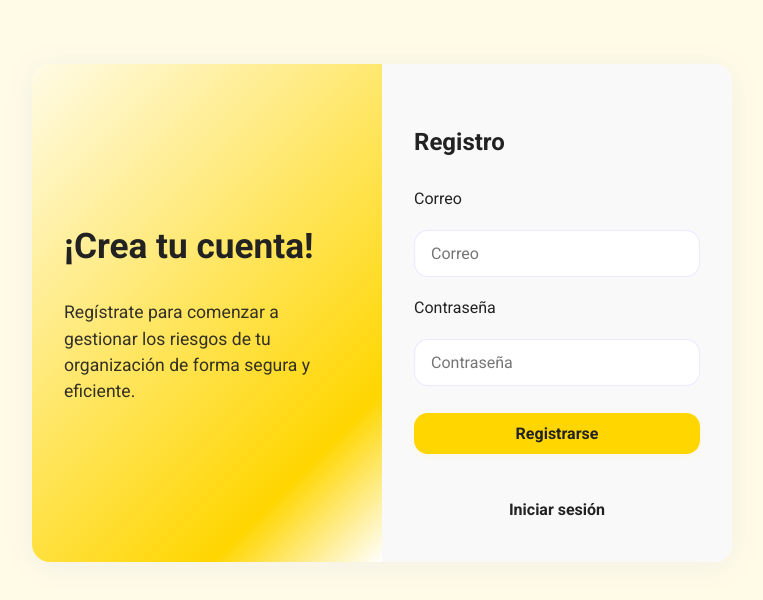
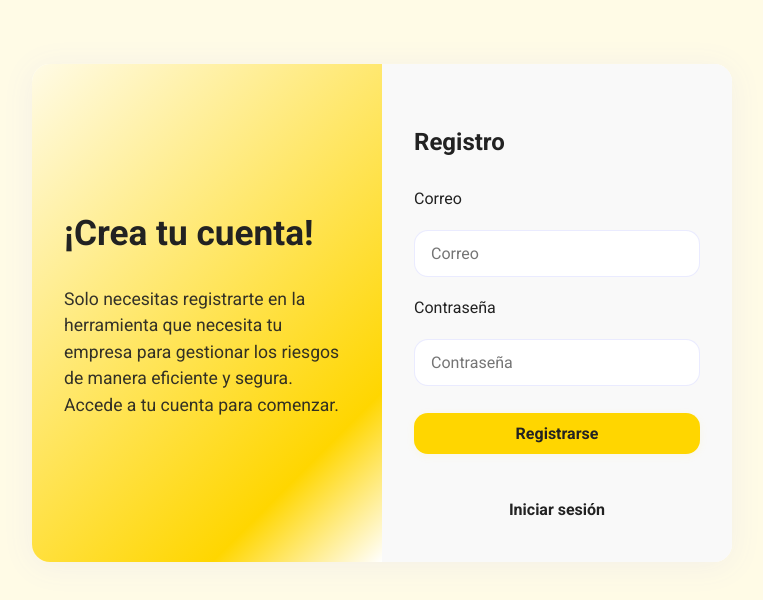
Before and after one commit to Guillo7799/app-gestion-riesgos, a React (Vite) app: page /register in a window 1280 px wide. Shown: the top 600 px of the page, without its empty margins (258-1021 px from the left). Built offline with nearby package versions, Linux system fonts and the light colour scheme; no server answers.

Commit message:
New message to login and register

```diff
--- a/src/pages/Login.jsx
+++ b/src/pages/Login.jsx
@@ -35,8 +35,8 @@ export default function Login() {
       <div className="login-left">
         <h1>Bienvenido</h1>
         <p>
-          Gestiona los riesgos de tu organización de manera eficiente y segura.
-          Accede a tu cuenta para comenzar.
+          Inicia sesión para gestionar los riesgos de tu empresa de forma segura
+          y eficiente.
         </p>
       </div>
       <div className="login-right">
--- a/src/pages/Register.jsx
+++ b/src/pages/Register.jsx
@@ -40,8 +40,9 @@ export default function Register() {
       <div className="login-left">
         <h1>¡Crea tu cuenta!</h1>
         <p>
-          Regístrate para comenzar a gestionar los riesgos de tu organización de
-          forma segura y eficiente.
+          Solo necesitas registrarte en la herramienta que necesita tu empresa
+          para gestionar los riesgos de manera eficiente y segura. Accede a tu
+          cuenta para comenzar.
         </p>
       </div>
       <div className="login-right">
```
